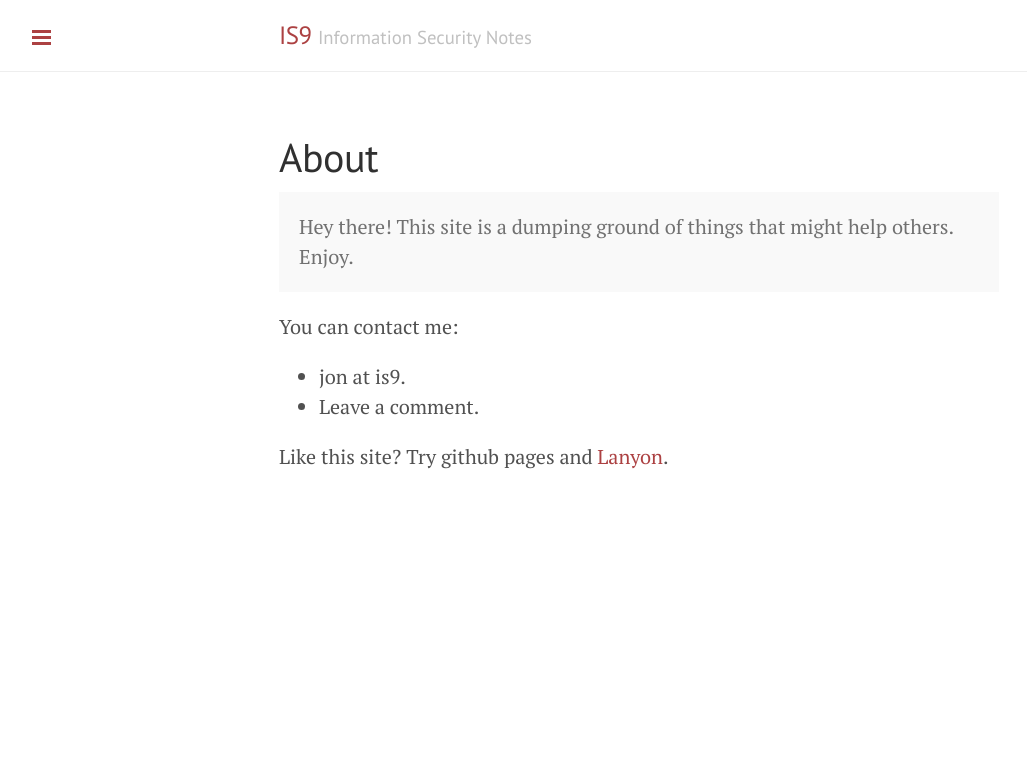
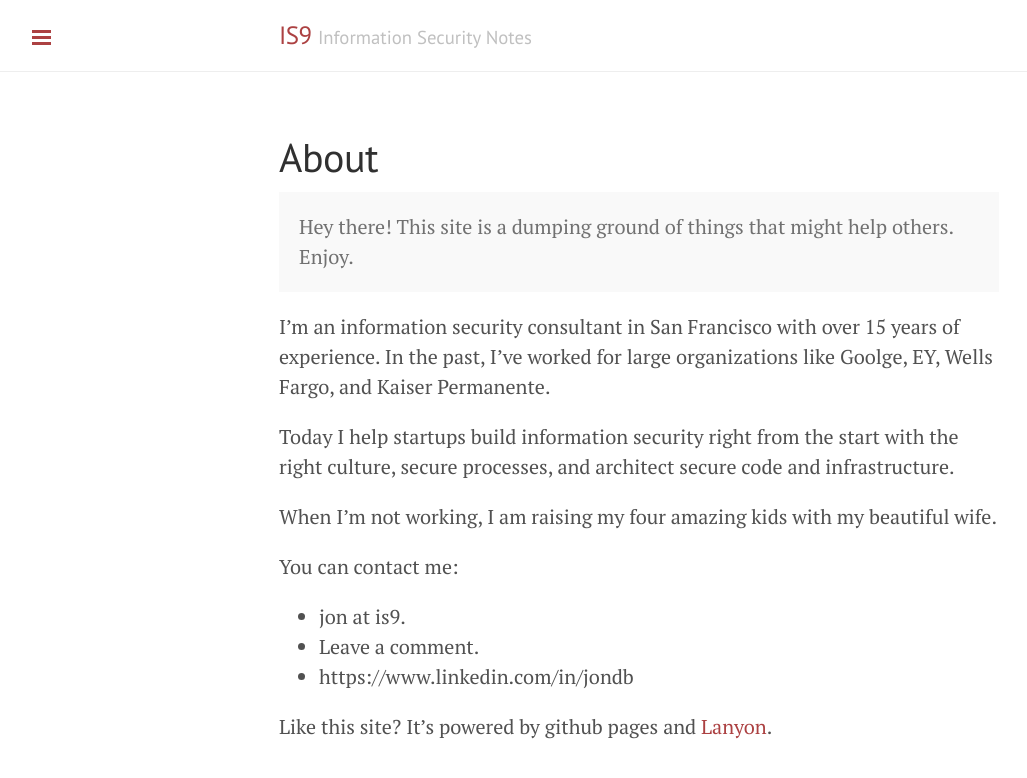
Before and after one commit to jondb/is9.co, a Jekyll site: the page built from about.md, in a window 1280 px wide. Shown: the top 778 px of the page, without its empty margins (1-1028 px from the left). Built offline with Jekyll 4.4.1, drawn with Linux system fonts in a browser that asks for light colours; Markdown is read by kramdown in place of the engine named in the settings.

Commit message:
updated about

```diff
--- a/about.md
+++ b/about.md
@@ -7,13 +7,18 @@ title: About
   Hey there! This site is a dumping ground of things that might help others. Enjoy.
 </p>
 
+I'm an information security consultant in San Francisco with over 15 years of experience. In the past, I've worked for large organizations like Goolge, EY, Wells Fargo, and Kaiser Permanente.
 
+Today I help startups build information security right from the start with the right culture, secure processes, and architect secure code and infrastructure.
+
+When I'm not working, I am raising my four amazing kids with my beautiful wife.
 
 You can contact me:
 
 * jon at is9.
 * Leave a comment.
+* https://www.linkedin.com/in/jondb
 
 
 
-Like this site? Try github pages and [Lanyon](http://lanyon.getpoole.com).
+Like this site? It's powered by github pages and [Lanyon](http://lanyon.getpoole.com).
```
